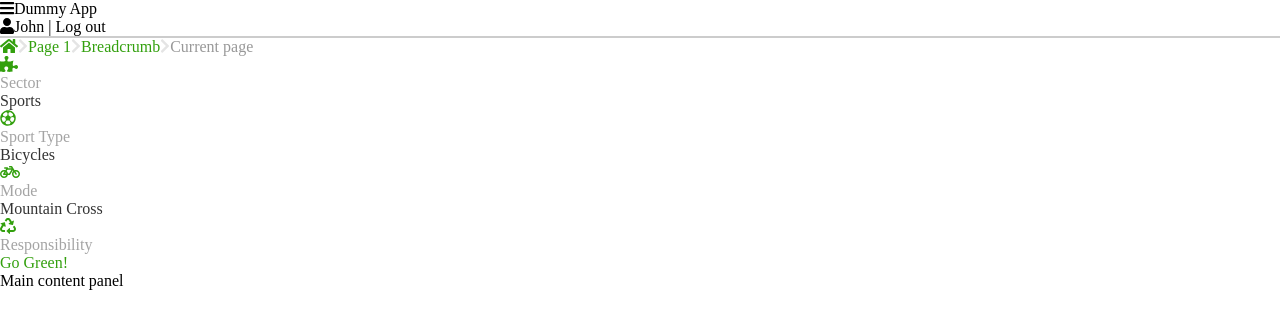
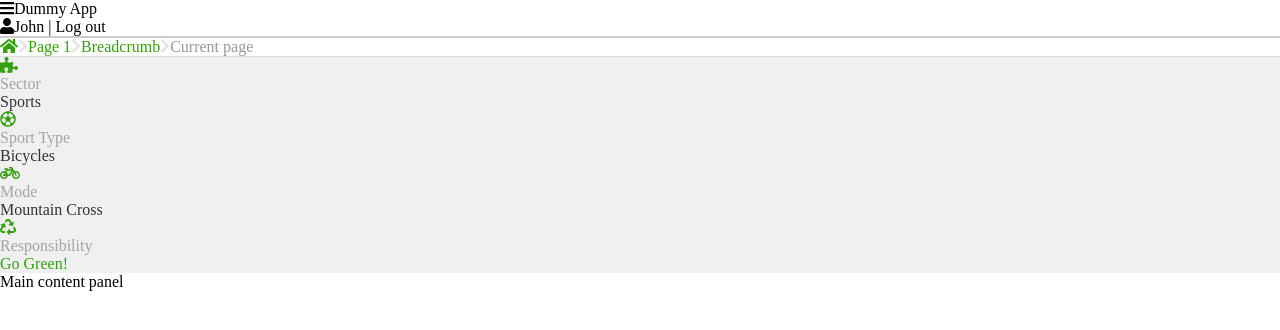
Before and after one commit to laxa88/app-test-panda, a React app: page / in a window 1280 px wide. Shown: the top 330 px of the page. Built offline with nearby package versions, Linux system fonts and the light colour scheme.

Commit message:
Add PanelCategory themed background

```diff
--- a/src/containers/PanelCategory/index.jsx
+++ b/src/containers/PanelCategory/index.jsx
@@ -9,7 +9,13 @@ class PanelCategory extends React.PureComponent {
     const { theme } = this.context;
 
     return (
-      <div className={css.body}>
+      <div
+        style={{
+          backgroundColor: theme.secondaryColor3,
+          borderTop: `1px solid ${theme.secondaryColor1}`,
+        }}
+        className={css.body}
+      >
         <div className={css.left}>
           <ItemCategory
             faIcon={['fas', 'puzzle-piece']}
--- a/src/theme.js
+++ b/src/theme.js
@@ -1,12 +1,13 @@
 import React from 'react';
 
 export const panda = {
-  primaryColor1: '#33A00E', // for buttons, icons, links, etc.
+  primaryColor1: '#33A00E', // for buttons, icons, links
   primaryColor2: '#C5DFBC', // for hover state
-  primaryColor3: '#34A00F', // for active state or darker elements
+  primaryColor3: '#34A00F', // for backgrounds
 
   secondaryColor1: '#DDDDDD', // for cancel buttons
-  secondaryColor2: '#999999', // for icons
+  secondaryColor2: '#999999', // for icons, borders
+  secondaryColor3: '#F0F0F0', // for backgrounds
 
   textColor1: '#333333', // main text
   textColor2: '#A4A4A4', // secondary text
```
Also changed, not shown: 1 other file (tests, documents, lock files or other folders).
